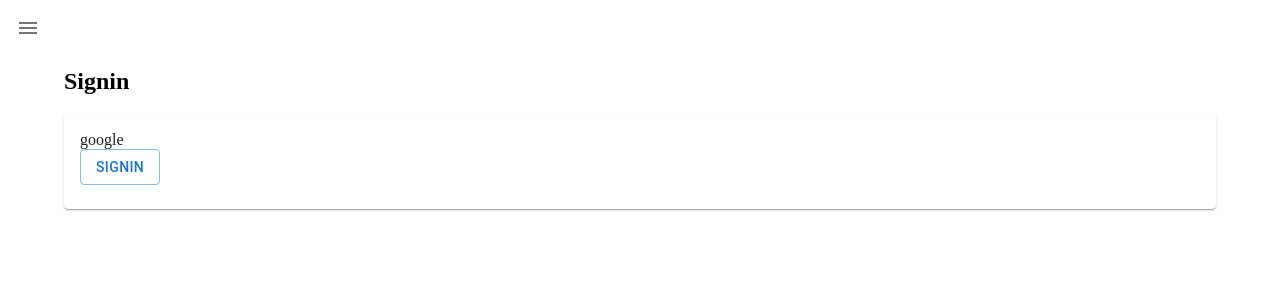
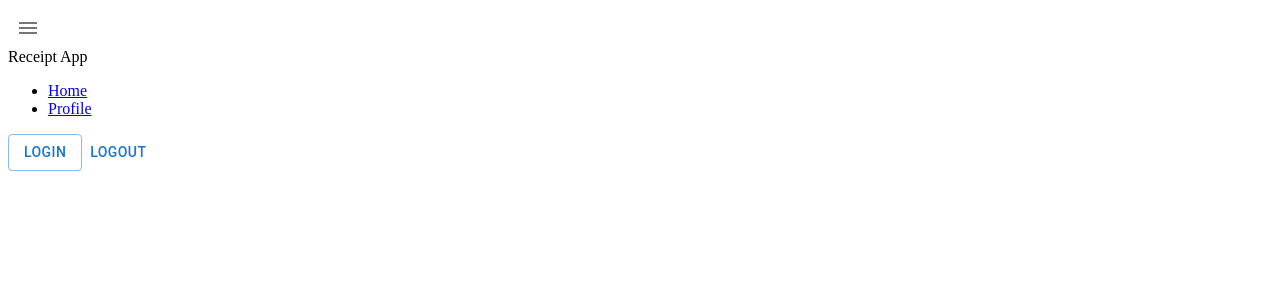
Before and after one commit to liverHawk/receipt-app, a React (Create React App) app in the folder ocr-app/: page /signin in a window 1280 px wide. Shown: the top 300 px of the page. Built offline with nearby package versions, Linux system fonts and the light colour scheme; no server answers.

Commit message:
chore: Update npm dependencies and add Auth0 authentication to Signin page

```diff
--- a/ocr-app/package.json
+++ b/ocr-app/package.json
@@ -3,6 +3,7 @@
   "version": "0.1.0",
   "private": true,
   "dependencies": {
+    "@auth0/auth0-react": "^2.2.4",
     "@emotion/react": "^11.11.4",
     "@emotion/styled": "^11.11.5",
     "@mui/icons-material": "^5.15.16",
@@ -12,6 +13,7 @@
     "@testing-library/user-event": "^13.5.0",
     "@types/react": "^18.3.1",
     "@types/react-dom": "^18.3.0",
+    "axios": "^1.6.8",
     "react": "^18.3.1",
     "react-dom": "^18.3.1",
     "react-router": "^6.23.0",
--- a/ocr-app/src/App.tsx
+++ b/ocr-app/src/App.tsx
@@ -42,20 +42,21 @@ function AppRouter() {
                             <Link to="/user/">ユーザー</Link>
                         </li>
                         <li>
-                            <Link to={"/signin"}>サインイン</Link>
+                            <Link to='/signin'>サインイン</Link>
                         </li>
                         <li>
-                            <Link to={"/list"}>リスト</Link>
+                            <Link to="/list">リスト</Link>
                         </li>
                         <li>
-                            <Link to={"/summary"}>まとめ</Link>
+                            <Link to="/summary">まとめ</Link>
                         </li>
                         <li>
-                            <Link to={"/register"}>登録</Link>
+                            <Link to="/register">登録</Link>
                         </li>
                     </ul>
                 </nav>
             </Drawer>
+            <div>Receipt App</div>
             <Routes>
                 <Route path='/' element={<Home />} />
                 <Route path='/user' element={<User />} />
--- a/ocr-app/src/docs/Signin.tsx
+++ b/ocr-app/src/docs/Signin.tsx
@@ -1,17 +1,53 @@
-import { Button, Card, CardContent, Container } from '@mui/material';
+import { Button } from '@mui/material';
+import { Auth0Provider, useAuth0 } from '@auth0/auth0-react';
 import React from 'react';
+import {
+    Link,
+    // Routes,
+    // Route
+} from 'react-router-dom';
+
+const LoginButton = () => {
+    const { loginWithRedirect } = useAuth0();
+    return <Button variant='outlined' onClick={() => loginWithRedirect()}>Login</Button>
+}
+
+const LogoutButton = () => {
+    const { logout } = useAuth0();
+    return <Button onClick={() => logout({ logoutParams: { returnTo: window.location.origin } })}>Logout</Button>
+}
+
+// const Profile = () => {
+//     const { user, isAuthenticated } = useAuth0();
+//     if (user === undefined) return <div></div>
+//     return isAuthenticated ? <div>Hello, {user.name}</div> : <div>Please login</div>
+// }
 
 export default function Signin() {
+
     return (
-        <Container>
-            <h2>Signin</h2>
-            <Card>
-                <CardContent>
-                    google
-                    <br />
-                    <Button variant='outlined'>signin</Button>
-                </CardContent>
-            </Card>
-        </Container>
+        <Auth0Provider
+            domain={process.env.REACT_APP_AUTH0_ISSURE_BASE_URL!}
+            clientId={process.env.REACT_APP_AUTH0_CLIENT_ID!}
+            authorizationParams={{ redirect_uri: window.location.origin }}
+        >
+
+            <nav>
+                <ul>
+                    <li>
+                        <Link to='/'>Home</Link>
+                    </li>
+                    <li>
+                        <Link to='/user'>Profile</Link>
+                    </li>
+                </ul>
+                <LoginButton />
+                <LogoutButton />
+            </nav>
+            {/* <Routes>
+                <Route path='/profile' element={<Profile />} />
+            </Routes> */}
+
+        </Auth0Provider>
     );
 }
```
Also changed, not shown: 1 other file (tests, documents, lock files or other folders).
